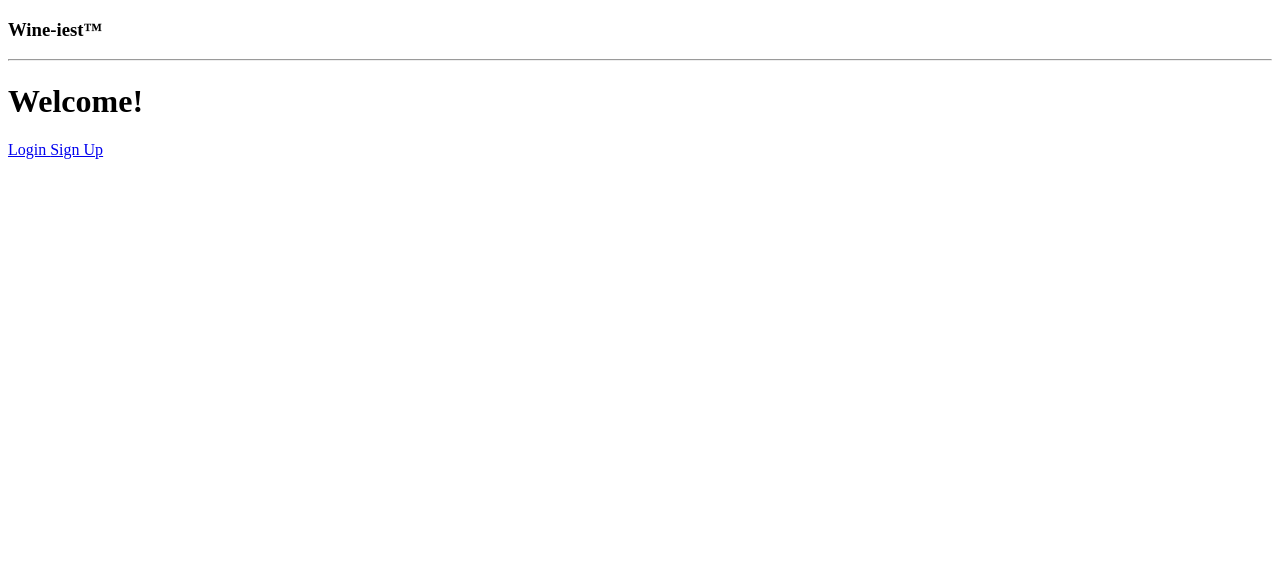
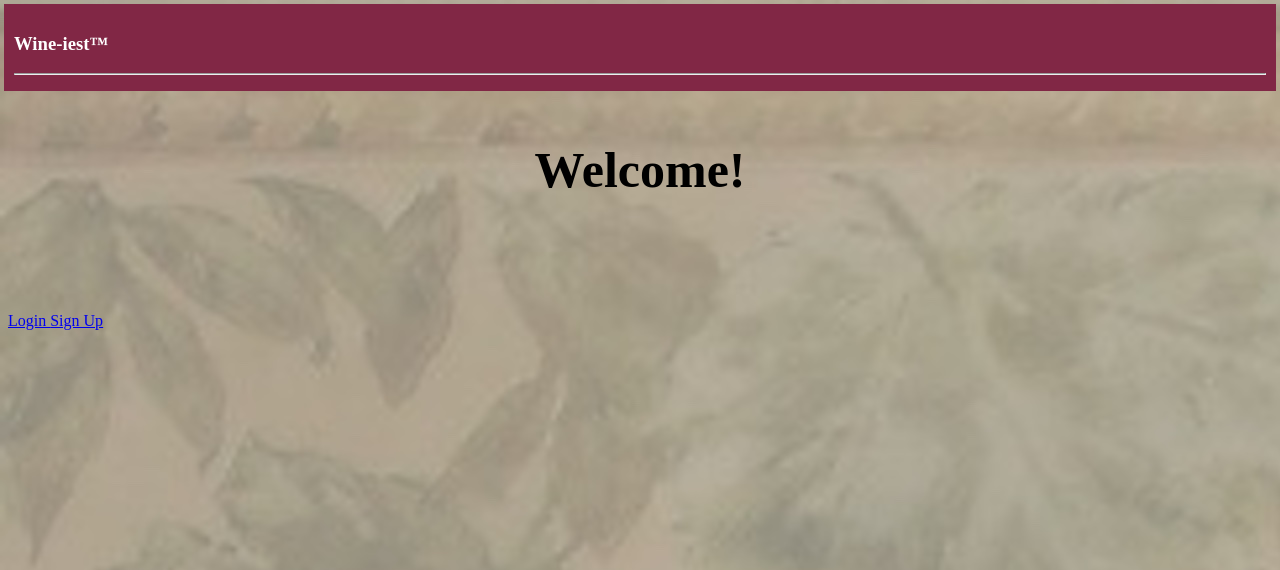
Before and after one commit to zacmea/project2, a Node server app: page / in a window 1280 px wide. Shown: the top 570 px of the page. Run offline with Node 20, Linux system fonts and the light colour scheme; some libraries are stand-ins or nearby versions.

Commit message:
applying early styling

```diff
--- /dev/null
+++ b/public/styles/unifiedStylesheet.css
@@ -0,0 +1,21 @@
+.header  {
+    background-color: #812745 ;
+    color: white;
+    margin:-4px;
+    padding: 10px;
+    padding-bottom: 8px;
+    text-align:justify;
+    }
+
+.home {
+    background-image: url('/assets/wineleaf-background.jpg');
+    background-size: fill;
+    background-repeat: no-repeat;
+}
+
+.home h1 {;
+    text-align: center;
+    font-size: 50px;
+    padding-top: 20px;
+    padding-bottom: 80px;
+}
--- a/views/partials/header.ejs
+++ b/views/partials/header.ejs
@@ -5,6 +5,7 @@
     <meta charset="UTF-8">
     <meta name="viewport" content="width=device-width, initial-scale=1.0">
     <title><%= title %></title>
+    <link rel="stylesheet" href="/styles/unifiedStylesheet.css">
 </head>
 <header class="header">
     <h3>Wine-iest™</h3>
```
Also changed, not shown: public/assets/wineleaf-background.jpg (added).
